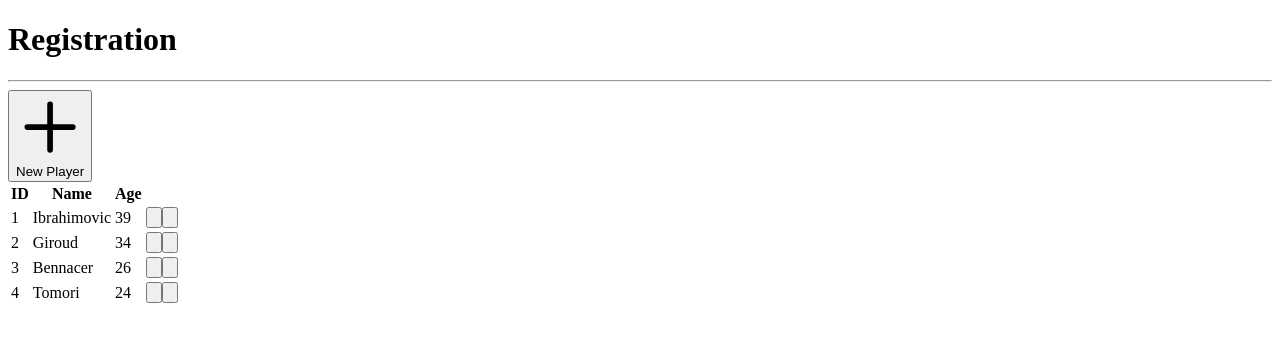
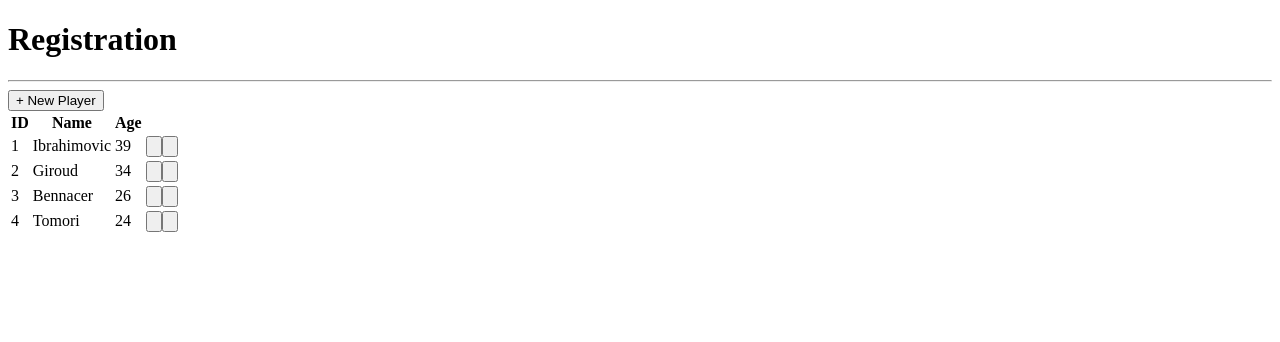
Before and after one commit to oWillianLira/crud-nextjs, a Next.js app: page / in a window 1280 px wide. Shown: the top 342 px of the page. Built offline with nearby package versions, Linux system fonts and the light colour scheme.

Commit message:
to vercel

```diff
--- a/src/pages/index.tsx
+++ b/src/pages/index.tsx
@@ -48,16 +48,7 @@ export default function Home() {
           <>
             <div className="flex justify-end">
               <Button className="mb-4 flex" color="green" onClick={newClient}>
-                <svg
-                  xmlns="http://www.w3.org/2000/svg"
-                  className="h-6 w-6"
-                  fill="none"
-                  viewBox="0 0 24 24"
-                  stroke="currentColor"
-                >
-                  <path stroke-linecap="round" stroke-linejoin="round" stroke-width="2" d="M12 4v16m8-8H4" />
-                </svg>
-                New Player
+                + New Player
               </Button>
             </div>
             <Table clients={clients} selectedClient={selectedClient} deletedClient={deletedClient} />
```
